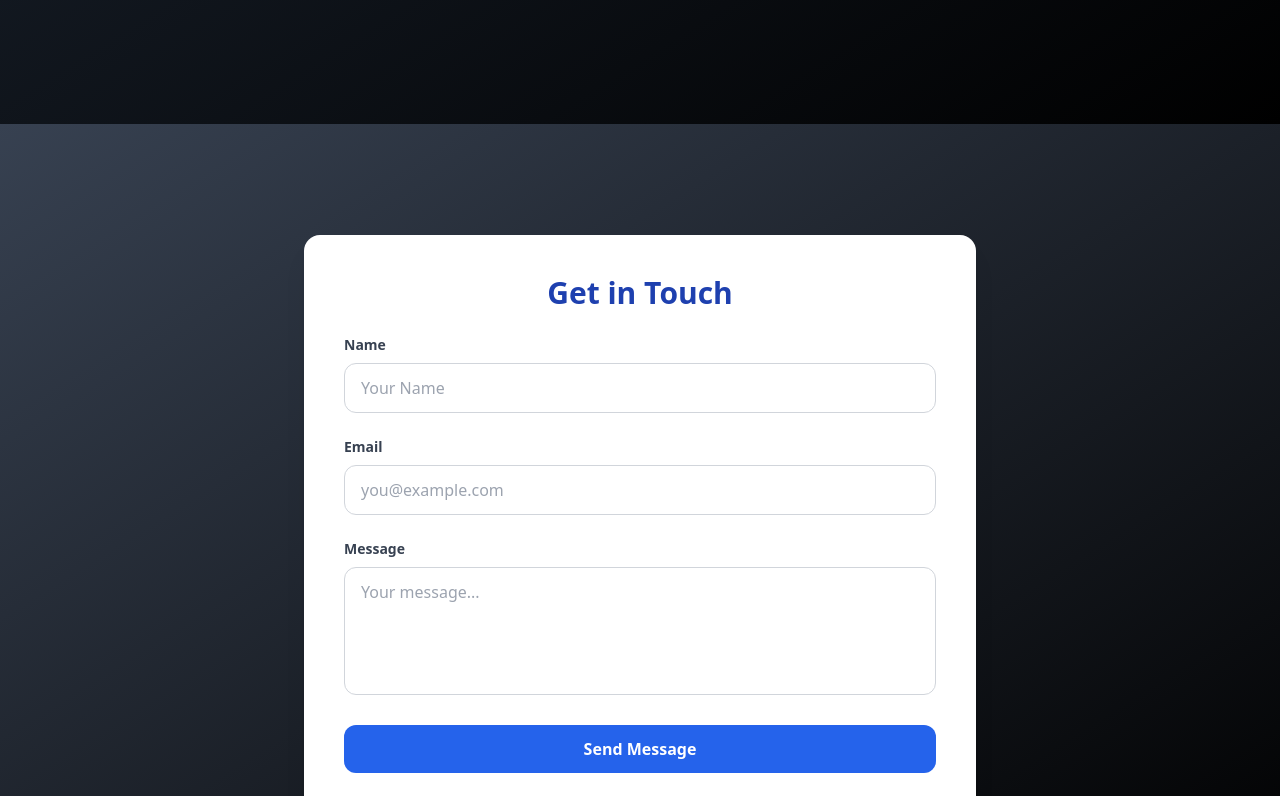
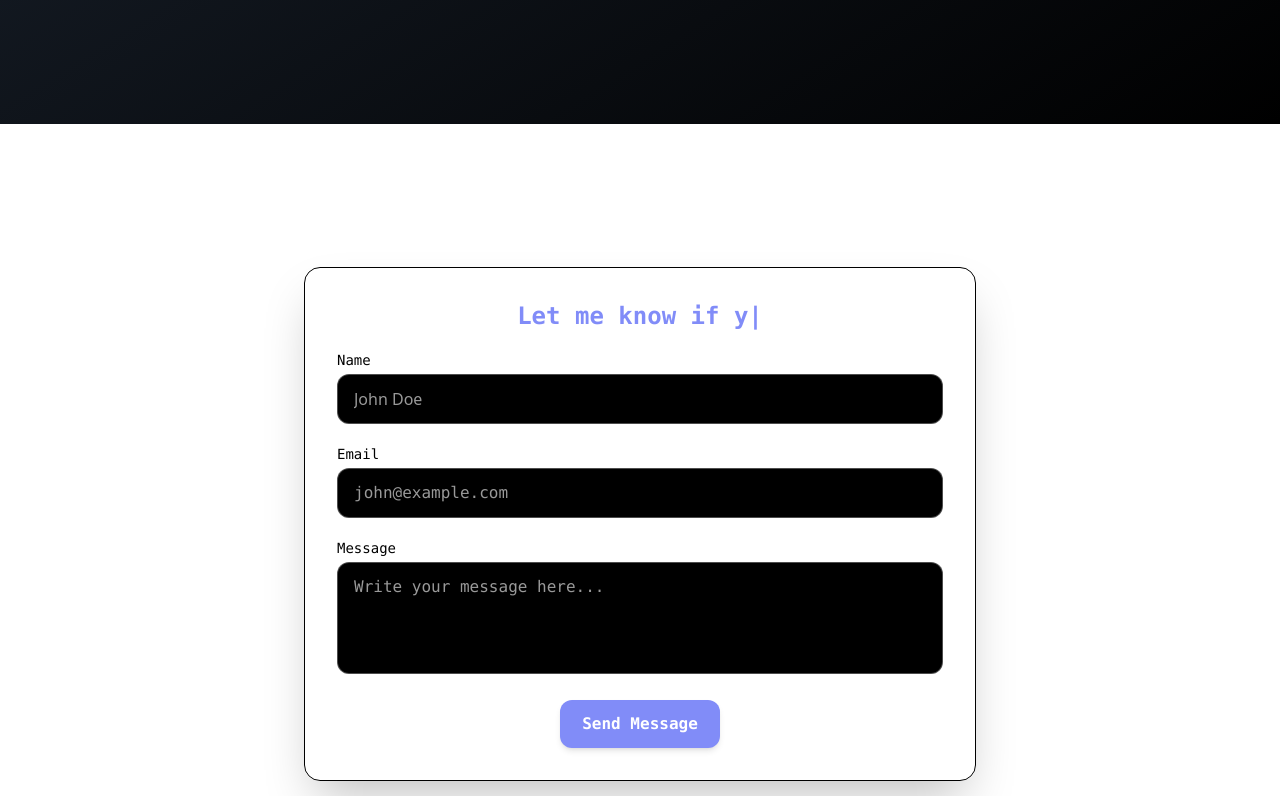
Before and after one commit to miracl3-dreams/my-portfolio, a React (Vite) app: page / in a window 1280 px wide. Shown: the part 3300-4096 px from the top of the page. Built offline with nearby package versions, Linux system fonts and the light colour scheme.

Commit message:
feat: added contact page

```diff
--- a/src/pages/Contact.jsx
+++ b/src/pages/Contact.jsx
@@ -1,49 +1,64 @@
 import React from "react";
+import AnimatedText from "@/components/AnimatedText";
 
 const Contact = () => {
   return (
     <>
-      <div className="min-h-screen bg-gradient-to-br from-gray-700 to-black text-white flex items-center justify-center px-6">
-        <div className="w-full max-w-2xl bg-white p-10 rounded-2xl shadow-xl">
-          <h2 className="text-3xl font-bold text-blue-800 text-center mb-6">
-            Get in Touch
+      <div className="h-screen bg-white dark:bg-gray-900 text-black dark:text-white flex items-center justify-center px-4 py-4">
+        <div className="w-full max-w-2xl bg-white/10 backdrop-blur-md rounded-2xl shadow-2xl p-8 border border-black dark:border-white transition-all">
+          <h2
+            className="text-3xl md:text-2xl font-bold animate-fadeUp font-mono min-h-[50px] md:min-h-[50px] text-center justify-center"
+            style={{ animationDelay: "0.4s", animationFillMode: "forwards" }}
+          >
+            {" "}
+            <span className="text-indigo-400 inline-block">
+              <AnimatedText
+                texts={["Let me know if you're interested!"]}
+              />
+            </span>
           </h2>
-          <form className="space-y-6">
+
+          <form className="space-y-5">
             <div>
-              <label className="block mb-2 text-sm font-semibold text-gray-700">
+              <label className="block mb-1 text-sm font-medium dark:text-white text-black font-mono">
                 Name
               </label>
               <input
                 type="text"
-                placeholder="Your Name"
-                className="w-full px-4 py-3 border border-gray-300 rounded-xl focus:outline-none focus:ring-2 focus:ring-blue-400"
+                placeholder="John Doe"
+                className="w-full px-4 py-3 bg-black text-white border border-white/30 rounded-xl focus:outline-none focus:ring-2 focus:ring-indigo-400 placeholder-white/60"
               />
             </div>
+
             <div>
-              <label className="block mb-2 text-sm font-semibold text-gray-700">
+              <label className="block mb-1 text-sm font-medium dark:text-white text-black font-mono">
                 Email
               </label>
               <input
                 type="email"
-                placeholder="you@example.com"
-                className="w-full px-4 py-3 border border-gray-300 rounded-xl focus:outline-none focus:ring-2 focus:ring-blue-400"
+                placeholder="john@example.com"
+                className="w-full px-4 py-3 bg-black text-white font-mono border border-white/30 rounded-xl focus:outline-none focus:ring-2 focus:ring-indigo-400 placeholder-white/60"
               />
             </div>
+
             <div>
-              <label className="block mb-2 text-sm font-semibold text-gray-700">
+              <label className="block mb-1 text-sm font-medium dark:text-white text-black font-mono">
                 Message
               </label>
               <textarea
-                placeholder="Your message..."
-                className="w-full h-32 px-4 py-3 border border-gray-300 rounded-xl resize-none focus:outline-none focus:ring-2 focus:ring-blue-400"
+                placeholder="Write your message here..."
+                className="w-full h-28 px-4 py-3 bg-black text-white font-mono border border-white/30 rounded-xl resize-none focus:outline-none focus:ring-2 focus:ring-indigo-400 placeholder-white/60"
               ></textarea>
             </div>
-            <button
-              type="submit"
-              className="w-full bg-blue-600 text-white py-3 rounded-xl font-bold hover:bg-blue-700 transition"
-            >
-              Send Message
-            </button>
+
+            <div className="flex justify-center">
+              <button
+                type="submit"
+                className="w-40 bg-indigo-400 hover:bg-indigo-700 text-white font-mono py-3 rounded-xl font-bold shadow-md hover:scale-105 hover:shadow-lg transition transform duration-300 ease-in-out"
+              >
+                Send Message
+              </button>
+            </div>
           </form>
         </div>
       </div>
```
